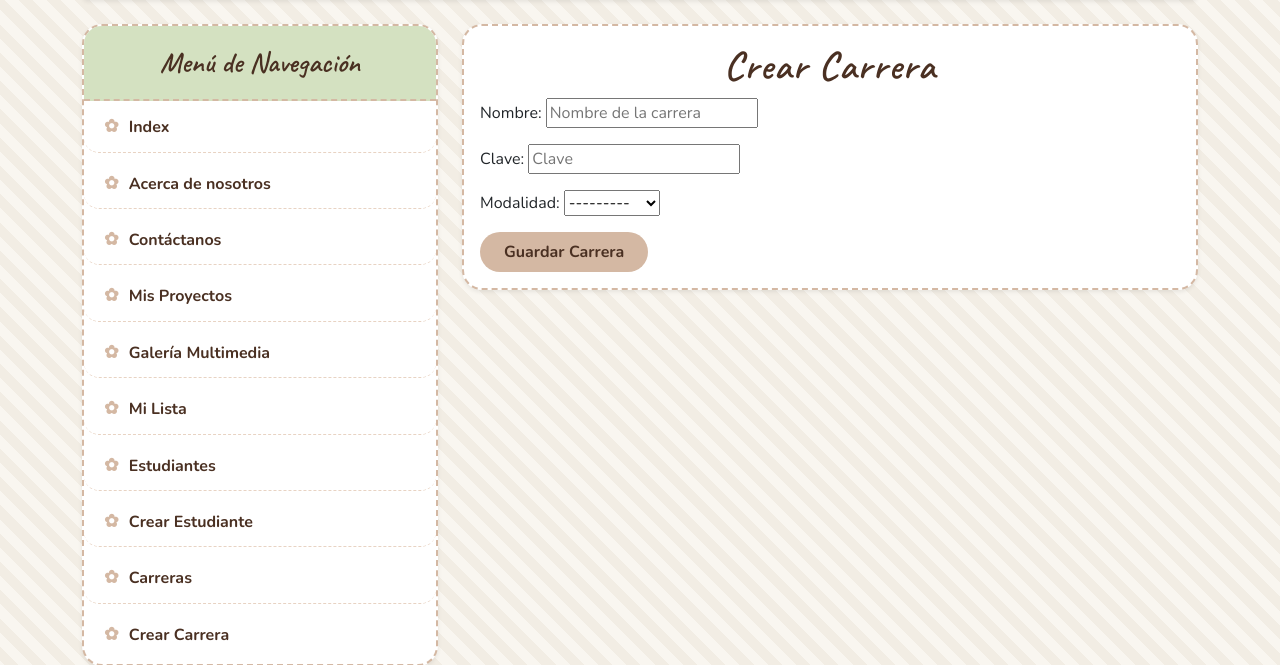
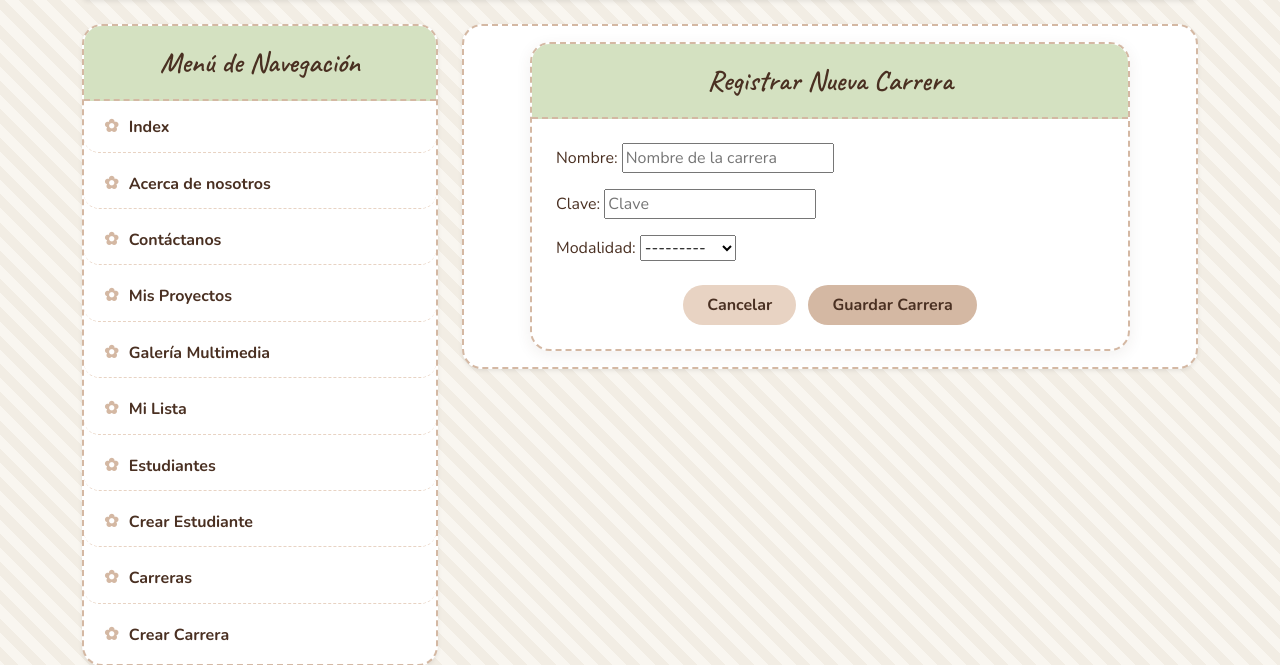
Before and after one commit to osogobio2004/mi-primer-django, a Django app: page /mi_aplicacion/carreras/crear/ in a window 1280 px wide. Shown: the part 108-773 px from the top of the page. Run offline with Django 5.2, Linux system fonts and the light colour scheme; some web fonts are replaced.

Commit message:
correcciones

```diff
--- a/templates/mi_aplicacion/crear_carrera.html
+++ b/templates/mi_aplicacion/crear_carrera.html
@@ -1,11 +1,25 @@
 {% extends "base.html" %}
 
+{% block title %}Registrar Carrera{% endblock %}
+
 {% block content %}
-<h1>Crear Carrera</h1>
+<div class="card" style="max-width: 600px; margin: 0 auto;">
+    <div class="card-header titulo-menu">
+        Registrar Nueva Carrera
+    </div>
+    <div class="card-body p-4">
+        <form method="POST">
+            {% csrf_token %}
 
-<form method="post">
-    {% csrf_token %}
-    {{ form.as_p }}
-    <button type="submit">Guardar Carrera</button>
-</form>
+            <div style="color: var(--color-chocolate);">
+                {{ form.as_p }}
+            </div>
+
+            <div class="text-center mt-4">
+                <a href="{% url 'lista_carreras' %}" class="btn me-2" style="background-color: var(--color-hover);">Cancelar</a>
+                <button type="submit" class="btn"> Guardar Carrera</button>
+            </div>
+        </form>
+    </div>
+</div>
 {% endblock %}
--- a/templates/mi_aplicacion/lista_estudiantes.html
+++ b/templates/mi_aplicacion/lista_estudiantes.html
@@ -20,8 +20,9 @@
             <td>{{ estudiante.appat }}</td>
             <td>{{ estudiante.apmat }}</td>
             <td>
-                <a href="{% url 'detalle_estudiante' estudiante.id %}">Ver Detalle</a> |
-                <a href="{% url 'eliminar_estudiante' estudiante.id %}">Eliminar</a>
+            <a href="{% url 'detalle_estudiante' estudiante.id %}" class="btn" style="padding: 4px 12px; font-size: 0.85rem; margin-right: 5px;">✿ Ver</a>
+            <a href="{% url 'editar_estudiante' estudiante.id %}" class="btn" style="background-color: var(--color-hover); padding: 4px 12px; font-size: 0.85rem; margin-right: 5px;">✎ Editar</a>
+            <a href="{% url 'eliminar_estudiante' estudiante.id %}" class="btn" style="background-color: #E5A9A9; padding: 4px 12px; font-size: 0.85rem;">✖ Eliminar</a>
             </td>
         </tr>
         {% empty %}
```
